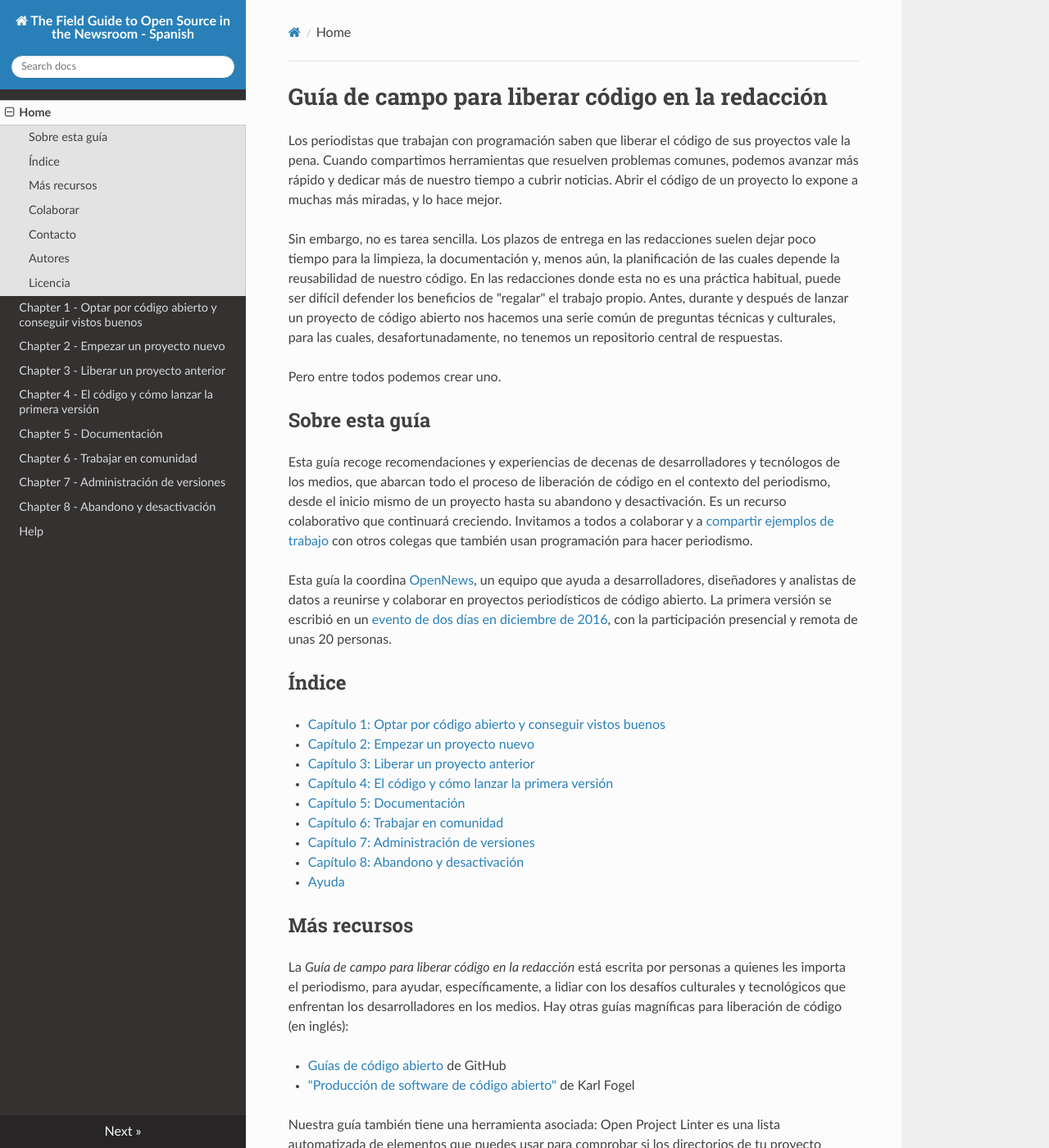
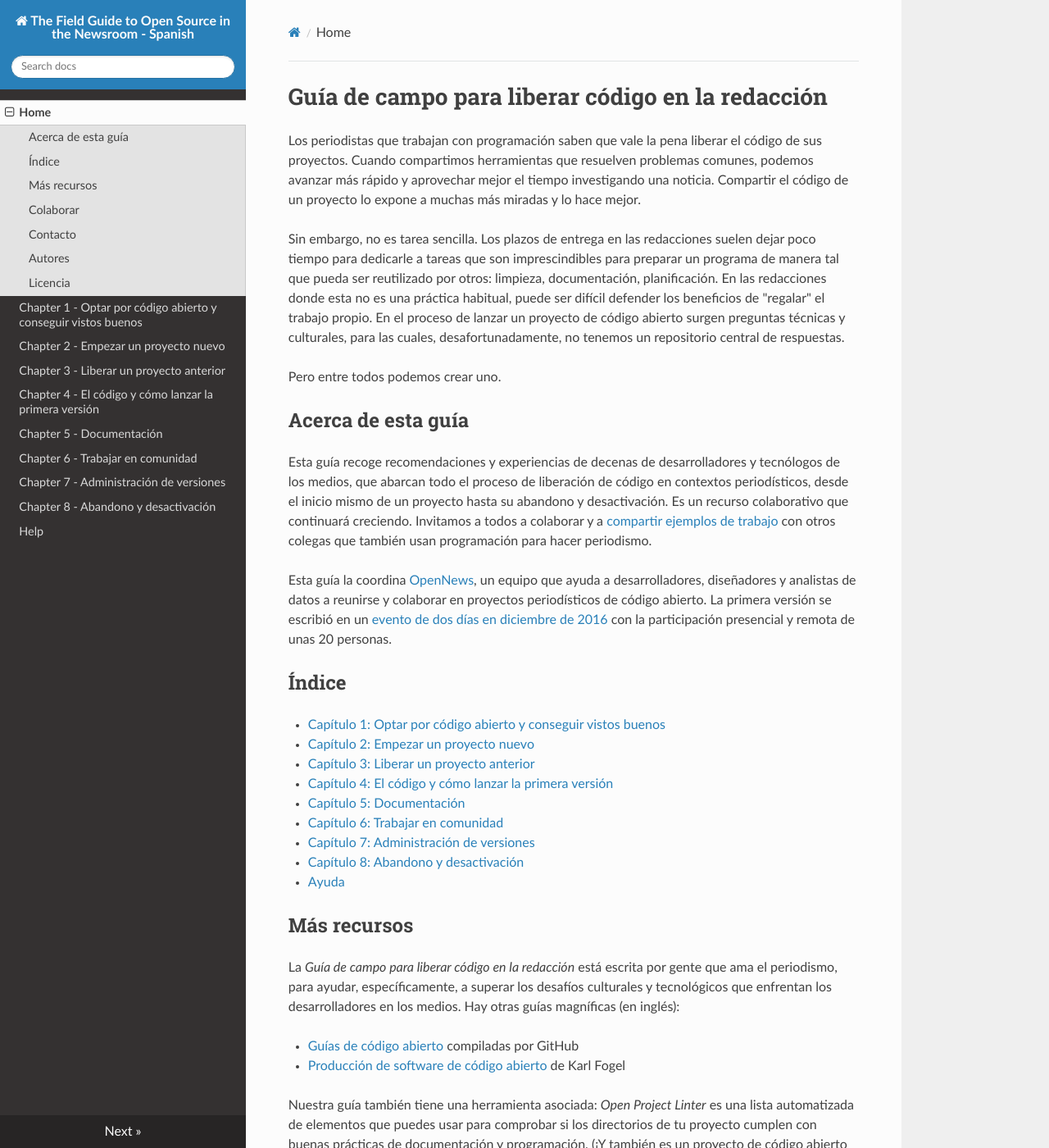
Before and after one commit to OpenNewsLabs/field-guide-open-source-newsroom-spanish, an MkDocs documentation site: the page built from docs/index.md, in a window 1280 px wide and 1400 px high. Shown: the whole window at 82% size. Built offline with MkDocs 1.6.1, drawn with Linux system fonts in a browser that asks for light colours; nearby versions of some CDN libraries; old or Windows-style settings are respelled for this version of MkDocs; some of the changed text lies outside the part shown.

Commit message:
Update index.md

```diff
--- a/docs/index.md
+++ b/docs/index.md
@@ -1,16 +1,16 @@
 # Guía de campo para liberar código en la redacción
 
-Los periodistas que trabajan con programación saben que liberar el código de sus proyectos vale la pena. Cuando compartimos herramientas que resuelven problemas comunes, podemos avanzar más rápido y dedicar más de nuestro tiempo a cubrir noticias. Abrir el código de un proyecto lo expone a muchas más miradas, y lo hace mejor.
+Los periodistas que trabajan con programación saben que vale la pena liberar el código de sus proyectos. Cuando compartimos herramientas que resuelven problemas comunes, podemos avanzar más rápido y aprovechar mejor el tiempo investigando una noticia. Compartir el código de un proyecto lo expone a muchas más miradas y lo hace mejor.
 
-Sin embargo, no es tarea sencilla. Los plazos de entrega en las redacciones suelen dejar poco tiempo para la limpieza, la documentación y, menos aún, la planificación de las cuales depende la reusabilidad de nuestro código. En las redacciones donde esta no es una práctica habitual, puede ser difícil defender los beneficios de "regalar" el trabajo propio. Antes, durante y después de lanzar un proyecto de código abierto nos hacemos una serie común de preguntas técnicas y culturales, para las cuales, desafortunadamente, no tenemos un repositorio central de respuestas.
+Sin embargo, no es tarea sencilla. Los plazos de entrega en las redacciones suelen dejar poco tiempo para dedicarle a tareas que son imprescindibles para preparar un programa de manera tal que pueda ser reutilizado por otros: limpieza, documentación, planificación. En las redacciones donde esta no es una práctica habitual, puede ser difícil defender los beneficios de "regalar" el trabajo propio. En el proceso de lanzar un proyecto de código abierto surgen preguntas técnicas y culturales, para las cuales, desafortunadamente, no tenemos un repositorio central de respuestas.
 
 Pero entre todos podemos crear uno.
 
-## Sobre esta guía
+## Acerca de esta guía
 
-Esta guía recoge recomendaciones y experiencias de decenas de desarrolladores y tecnólogos de los medios, que abarcan todo el proceso de liberación de código en el contexto del periodismo, desde el inicio mismo de un proyecto hasta su abandono y desactivación. Es un recurso colaborativo que continuará creciendo. Invitamos a todos a colaborar y a [compartir ejemplos de trabajo](docs/es/colaborar.md) con otros colegas que también usan programación para hacer periodismo.
+Esta guía recoge recomendaciones y experiencias de decenas de desarrolladores y tecnólogos de los medios, que abarcan todo el proceso de liberación de código en contextos periodísticos, desde el inicio mismo de un proyecto hasta su abandono y desactivación. Es un recurso colaborativo que continuará creciendo. Invitamos a todos a colaborar y a [compartir ejemplos de trabajo](docs/es/colaborar.md) con otros colegas que también usan programación para hacer periodismo.
 
-Esta guía la coordina [OpenNews](https://opennews.org/), un equipo que ayuda a desarrolladores, diseñadores y analistas de datos a reunirse y colaborar en proyectos periodísticos de código abierto. La primera versión se escribió en un [evento de dos días en diciembre de 2016](https://source.opennews.org/articles/building-guide-open-sourcing-newsroom-code/), con la participación presencial y remota de unas 20 personas.
+Esta guía la coordina [OpenNews](https://opennews.org/), un equipo que ayuda a desarrolladores, diseñadores y analistas de datos a reunirse y colaborar en proyectos periodísticos de código abierto. La primera versión se escribió en un [evento de dos días en diciembre de 2016](https://source.opennews.org/articles/building-guide-open-sourcing-newsroom-code/) con la participación presencial y remota de unas 20 personas.
 
 ## Índice
 
@@ -26,12 +26,12 @@ Esta guía la coordina [OpenNews](https://opennews.org/), un equipo que ayuda a
 
 ## Más recursos
 
-La *Guía de campo para liberar código en la redacción* está escrita por personas a quienes les importa el periodismo, para ayudar, específicamente, a lidiar con los desafíos culturales y tecnológicos que enfrentan los desarrolladores en los medios. Hay otras guías magníficas para liberación de código (en inglés):
+La *Guía de campo para liberar código en la redacción* está escrita por gente que ama el periodismo, para ayudar, específicamente, a superar los desafíos culturales y tecnológicos que enfrentan los desarrolladores en los medios. Hay otras guías magníficas (en inglés):
 
-* [Guías de código abierto](https://opensource.guide/) de GitHub
-* ["Producción de software de código abierto"](http://producingoss.com/) de Karl Fogel
+* [Guías de código abierto](https://opensource.guide/) compiladas por GitHub
+* [Producción de software de código abierto](http://producingoss.com/) de Karl Fogel
 
-Nuestra guía también tiene una herramienta asociada: Open Project Linter es una lista automatizada de elementos que puedes usar para comprobar si los directorios de tu proyecto cumplen con buenas prácticas de documentación y programación. (¡Y también es un proyecto de código abierto en el cual puedes colaborar!)
+Nuestra guía también tiene una herramienta asociada: *Open Project Linter* es una lista automatizada de elementos que puedes usar para comprobar si los directorios de tu proyecto cumplen con buenas prácticas de documentación y programación. (¡Y también es un proyecto de código abierto en el cual puedes colaborar!)
 
 * [Open Project Linter](https://github.com/OpenNewsLabs/open-project-linter)
 
```
